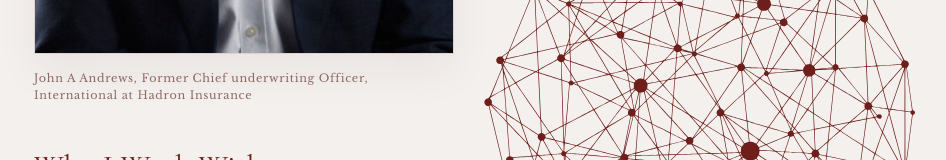
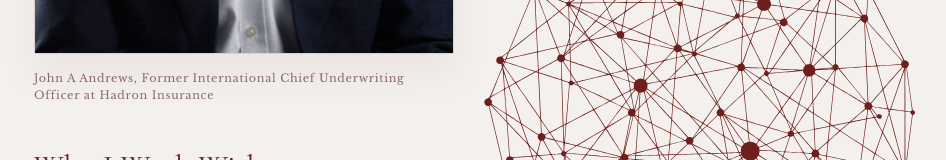
Before and after one commit to carsongrayhall-collab/JAA-Consulting, a Next.js app: page / in a window 1280 px wide. Shown: the part 574-734 px from the top of the page, without its empty margins (170-1116 px from the left). Built offline with nearby package versions, Linux system fonts and the light colour scheme.

Commit message:
Update page.tsx

```diff
--- a/src/app/page.tsx
+++ b/src/app/page.tsx
@@ -34,7 +34,7 @@ export default function HomePage() {
                 />
               </div>
               <p className="text-[0.7rem] tracking-[0.06em] text-mutedTone">
-                John A Andrews, Former Chief underwriting Officer, International at Hadron Insurance
+                John A Andrews, Former International Chief Underwriting Officer at Hadron Insurance
               </p>
             </div>
 
```
